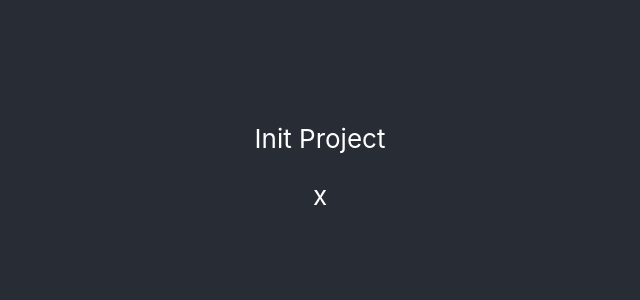
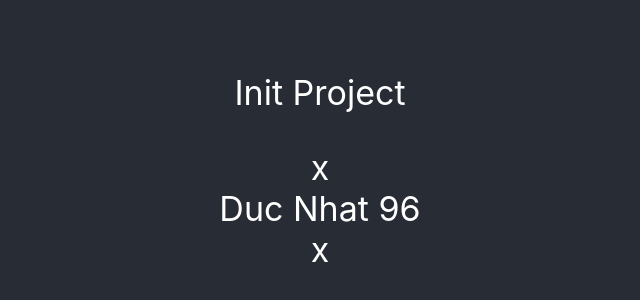
Before and after one commit to Ducnhat96/react-query-repo, a React (Create React App) app: page / in a window 1280 px wide. Shown: the part 246-546 px from the top of the page, without its empty margins (320-960 px from the left). Built offline with nearby package versions, Linux system fonts and the light colour scheme.

Commit message:
commit 1

```diff
--- a/src/App.css
+++ b/src/App.css
@@ -4,6 +4,7 @@
 
 .App-logo {
   height: 40vmin;
+  width: 100%;
   pointer-events: none;
 }
 
@@ -20,7 +21,7 @@
   flex-direction: column;
   align-items: center;
   justify-content: center;
-  font-size: calc(10px + 2vmin);
+  font-size: calc(10px + 3vmin);
   color: white;
 }
 
--- a/src/App.js
+++ b/src/App.js
@@ -1,11 +1,9 @@
-import logo from "./logo.svg";
 import "./App.css";
-
 function App() {
   return (
     <div className="App">
       <header className="App-header">
-        <p>Init Project</p>x
+        <p>Init Project</p>x<div>Duc Nhat 96</div>x
       </header>
     </div>
   );
--- a/src/index.js
+++ b/src/index.js
@@ -1,17 +1,11 @@
-import React from 'react';
-import ReactDOM from 'react-dom';
-import './index.css';
-import App from './App';
-import reportWebVitals from './reportWebVitals';
+import React from "react";
+import ReactDOM from "react-dom";
+import "./index.css";
+import App from "./App";
 
 ReactDOM.render(
   <React.StrictMode>
     <App />
   </React.StrictMode>,
-  document.getElementById('root')
+  document.getElementById("root")
 );
-
-// If you want to start measuring performance in your app, pass a function
-// to log results (for example: reportWebVitals(console.log))
-// or send to an analytics endpoint. Learn more: https://bit.ly/CRA-vitals
-reportWebVitals();
```
